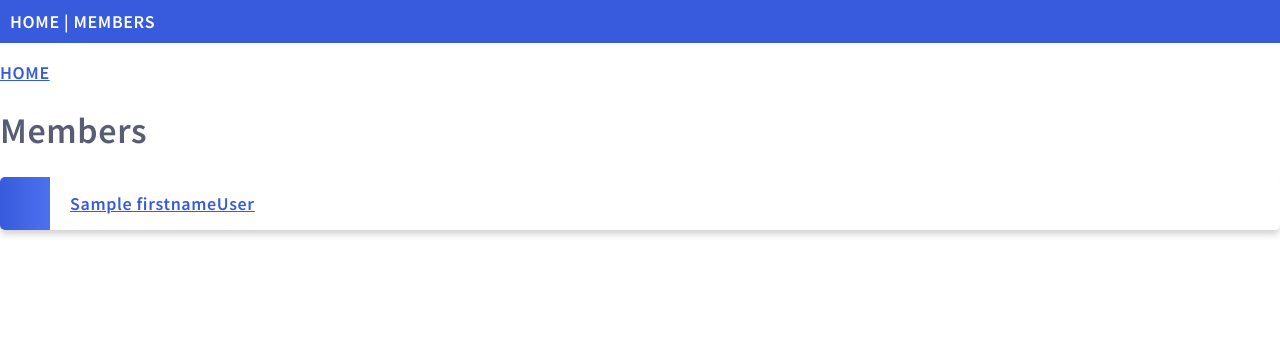
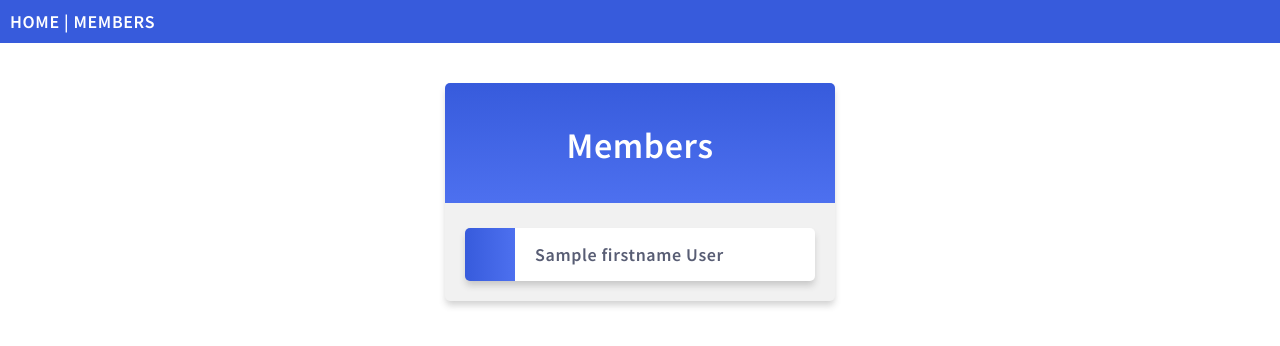
Before and after one commit to topshager/django, a Django app: template my_tennis_club/tennis_app/templates/all_members.html in a window 1280 px wide. Shown: the top 346 px of the page. Run offline with Django 5.2, Linux system fonts and the light colour scheme; the template is opened without the code that fills it: most values are stand-ins (such as "Sample title", 1, 10 or a date in 2020).

Commit message:
update all members.html

```diff
--- a/my_tennis_club/tennis_app/templates/all_members.html
+++ b/my_tennis_club/tennis_app/templates/all_members.html
@@ -1,16 +1,17 @@
-
 {% extends "master.html" %}
 
 {% block title %}
-  my tennis club - list of all members
+  My Tennis Club - List of all members
 {% endblock %}
 
+
 {% block content %}
- <p><a href="/">HOME</a></p>
+  <div class="mycard">
     <h1>Members</h1>
     <ul>
-    {%  for x in mymembers%}
-      <li><a href="details/{{x.id}}">{{x.firstname}}{{x.lastname}}</a></li>
+      {% for x in mymembers %}
+        <li onclick="window.location = 'details/{{ x.id }}'">{{ x.firstname }} {{ x.lastname }}</li>
       {% endfor %}
     </ul>
+  </div>
 {% endblock %}
```
Lines whose indentation alone changed are shown as unchanged.
